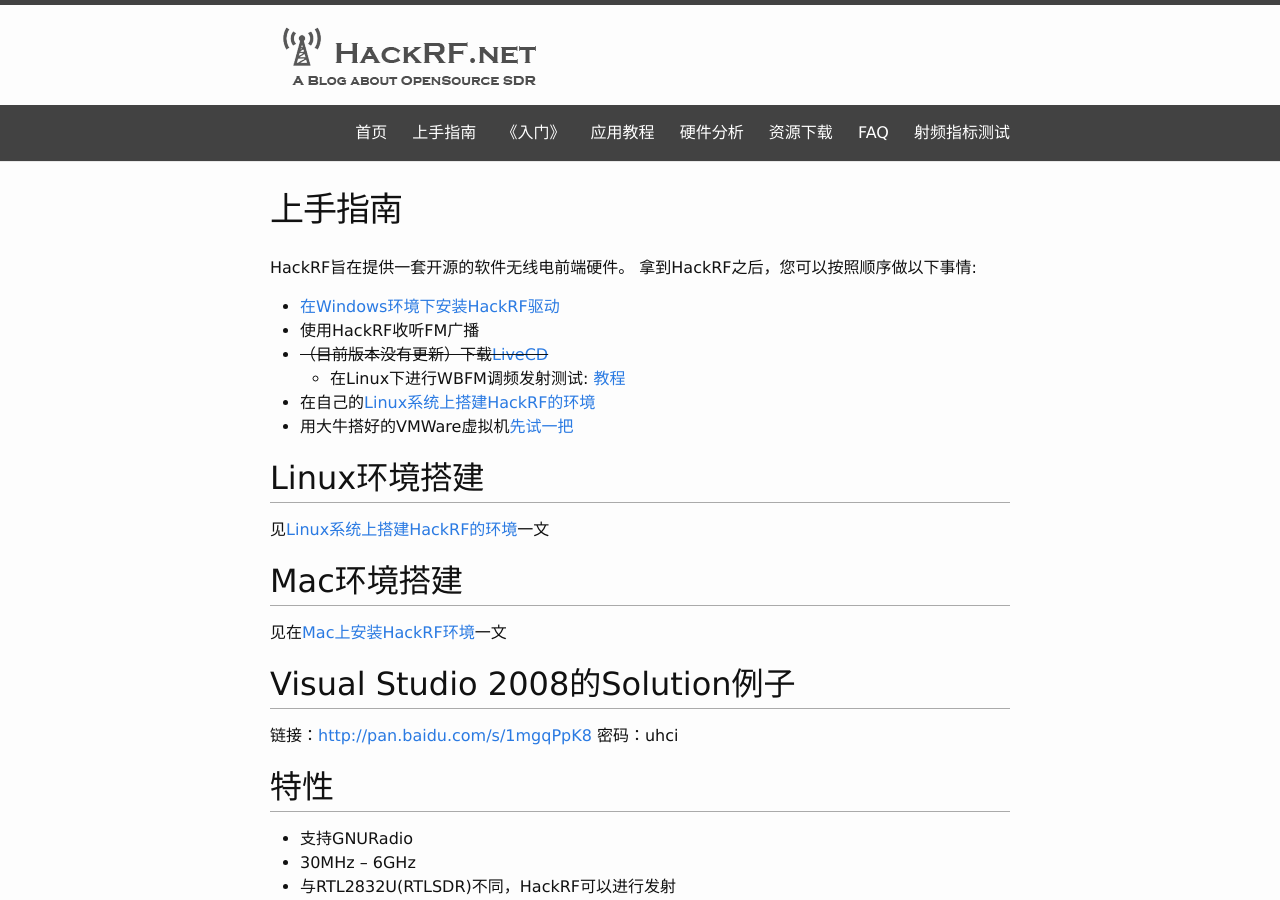
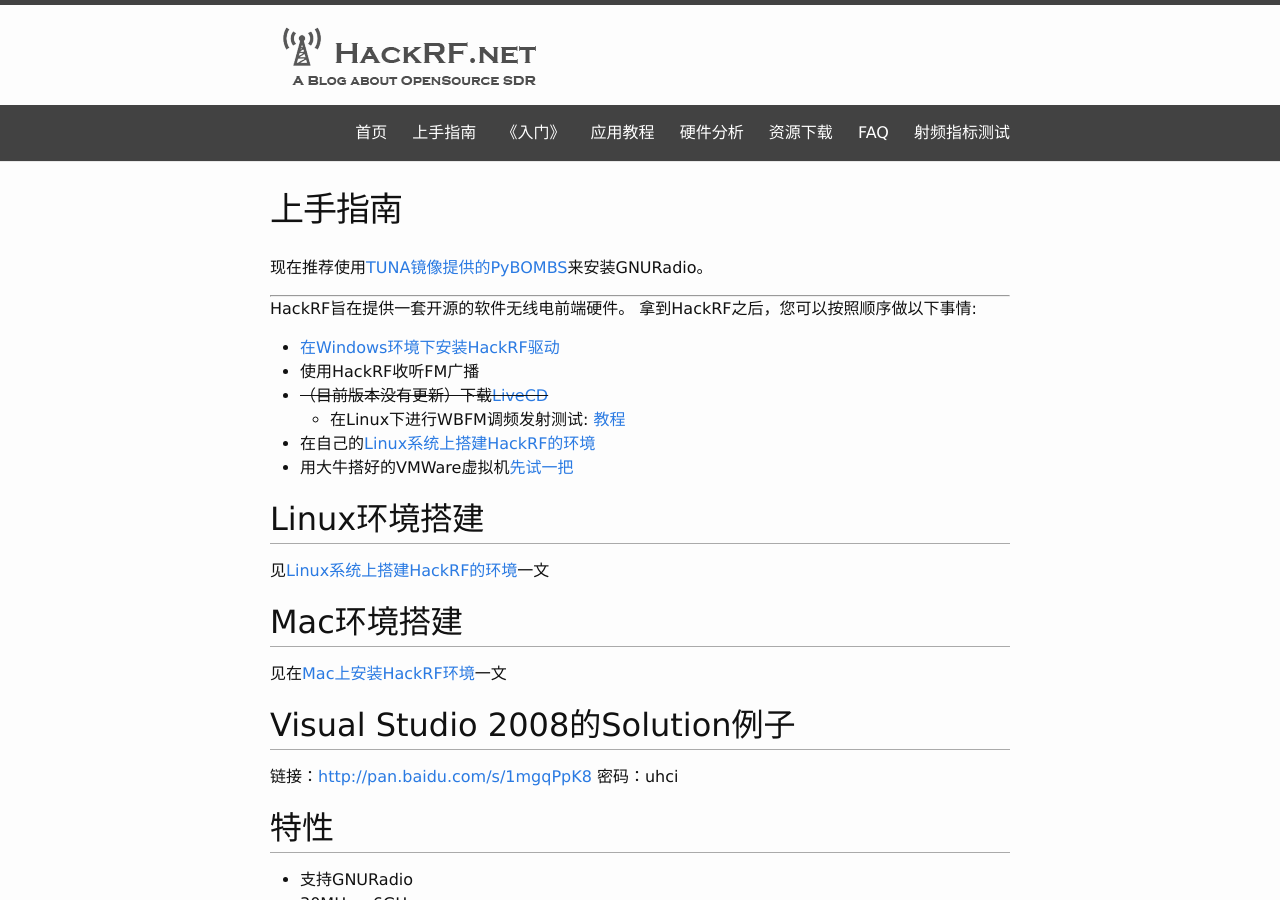
Before and after one commit to hackrf/hackrf.github.io, a Jekyll site: the page built from _pages/01-ShangShouZhiNan.md, in a window 1280 px wide and 900 px high. Built offline with Jekyll 4.4.1, drawn with Linux system fonts in a browser that asks for light colours; comment, search, counter and statistics services are not loaded.

Commit message:
Mon Dec 19 17:35:38 HKT 2016

```diff
--- a/_pages/01-ShangShouZhiNan.md
+++ b/_pages/01-ShangShouZhiNan.md
@@ -12,6 +12,11 @@ duoshuo_thread_id:
 views:
   - "30585"
 ---
+
+现在推荐使用[TUNA镜像提供的PyBOMBS](/2016/06/pybombs-mirror-tuna/)来安装GNURadio。
+
+---
+
 HackRF旨在提供一套开源的软件无线电前端硬件。 拿到HackRF之后，您可以按照顺序做以下事情:
 <ul>
 	<li><a href="/2013/12/%E5%9C%A8windows%E7%8E%AF%E5%A2%83%E4%B8%8B%E5%AE%89%E8%A3%85hackrf%E9%A9%B1%E5%8A%A8">在Windows环境下安装HackRF驱动</a></li>
```
